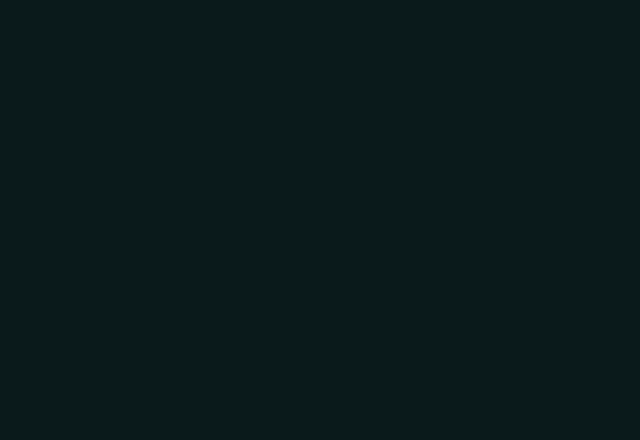
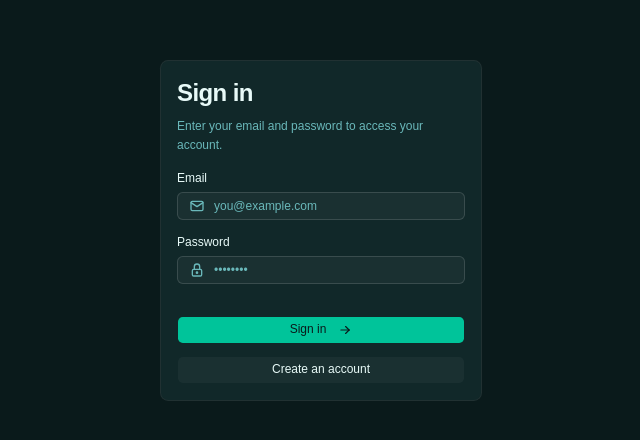
Before and after one commit to martin-dinahet/fullstack-banking-app, a React (Vite) app in the folder frontend/: page /sign-in in a window 1280 px wide. Before the commit this address had no page. Shown: the part 170-610 px from the top of the page, without its empty margins (319-959 px from the left). Built offline with nearby package versions, Linux system fonts and the light colour scheme; no server answers.

Commit message:
feature: add login/signup pages with routing and guards

```diff
--- a/frontend/src/main.tsx
+++ b/frontend/src/main.tsx
@@ -4,9 +4,13 @@ import { createRoot } from "react-dom/client";
 import { BrowserRouter, Route, Routes } from "react-router";
 import { ThemeProvider } from "@/components/theme-provider";
 import { TooltipProvider } from "@/components/ui/tooltip";
+import { Toaster } from "@/components/ui/sonner";
+import { AuthProvider } from "@/lib/auth-context";
 import { queryClient } from "@/lib/query-client";
+import { AppLayout } from "./components/app-layout";
 import { IndexPage } from "./pages/index-page";
-import { RootLayout } from "./root-layout";
+import { LoginPage } from "./pages/login-page";
+import { SignUpPage } from "./pages/sign-up-page";
 import "@/globals.css";
 
 // biome-ignore lint/style/noNonNullAssertion: <>
@@ -16,11 +20,16 @@ createRoot(document.getElementById("root")!).render(
       <ThemeProvider defaultTheme="dark" storageKey="vite-ui-theme">
         <TooltipProvider>
           <BrowserRouter>
-            <Routes>
-              <Route path="/" element={<RootLayout />}>
-                <Route index element={<IndexPage />} />
-              </Route>
-            </Routes>
+            <AuthProvider>
+              <Routes>
+                <Route path="/sign-in" element={<LoginPage />} />
+                <Route path="/sign-up" element={<SignUpPage />} />
+                <Route element={<AppLayout />}>
+                  <Route path="/" element={<IndexPage />} />
+                </Route>
+              </Routes>
+              <Toaster />
+            </AuthProvider>
           </BrowserRouter>
         </TooltipProvider>
       </ThemeProvider>
--- /dev/null
+++ b/frontend/src/pages/login-page.tsx
@@ -0,0 +1,13 @@
+import type { FC } from "react";
+import { GuestGuard } from "@/lib/guards";
+import { LoginForm } from "../features/auth/components/login-form";
+
+export const LoginPage: FC = () => {
+  return (
+    <GuestGuard>
+      <div className="min-h-screen font-sans p-6 flex items-center justify-center">
+        <LoginForm />
+      </div>
+    </GuestGuard>
+  );
+};
--- /dev/null
+++ b/frontend/src/pages/sign-up-page.tsx
@@ -0,0 +1,13 @@
+import type { FC } from "react";
+import { SignUpForm } from "../features/auth/components/sign-up-form";
+import { GuestGuard } from "@/lib/guards";
+
+export const SignUpPage: FC = () => {
+  return (
+    <GuestGuard>
+      <div className="min-h-screen font-sans p-6 flex items-center justify-center">
+        <SignUpForm />
+      </div>
+    </GuestGuard>
+  );
+};
--- /dev/null
+++ b/frontend/src/pages/with-guest-guard.tsx
@@ -0,0 +1,10 @@
+import type { ComponentType } from "react";
+import { GuestGuard } from "@/lib/guards";
+
+export const withGuestGuard = <P extends object>(Component: ComponentType<P>) => {
+  return (props: P) => (
+    <GuestGuard>
+      <Component {...props} />
+    </GuestGuard>
+  );
+};
```
